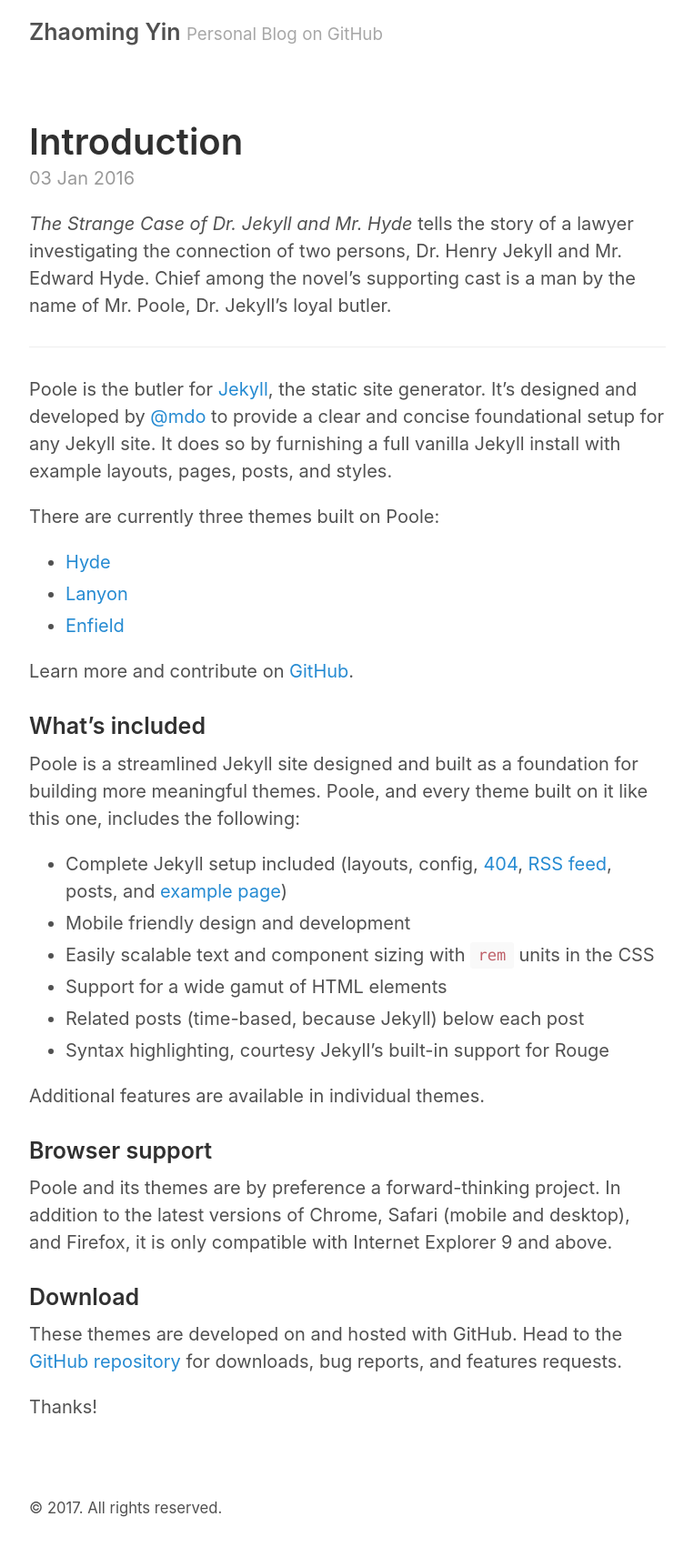
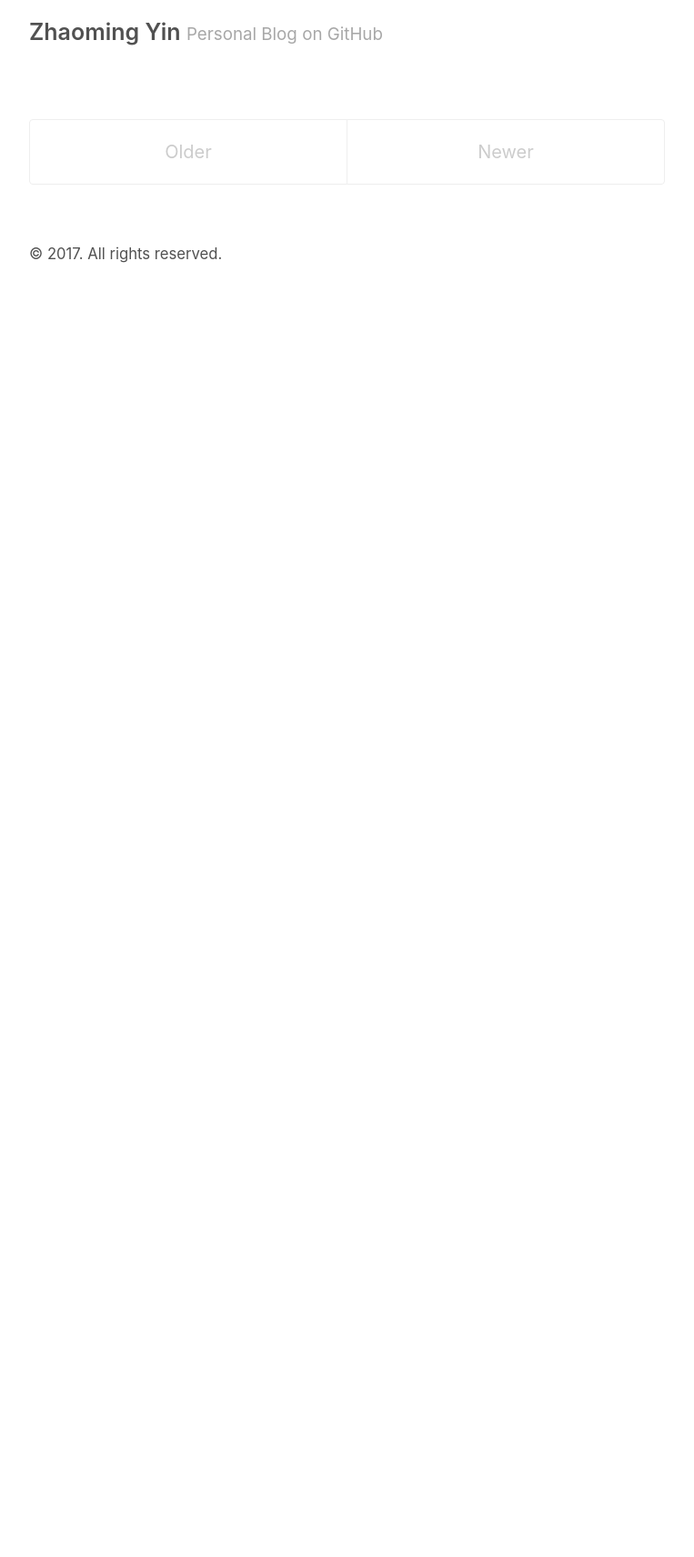
Before and after one commit to stplaydog/stplaydog1.github.io, a Jekyll site: the page built from index.html, in a window 1280 px wide. Shown: the whole page at 91% size, without its empty margins (258-1021 px from the left). Built offline with Jekyll 4.4.1, drawn with Linux system fonts in a browser that asks for light colours; the list of posts is cut into pages by our own code; after the commit the page ends 900 px from its top, so only the background shows below that.

```diff
--- a/_posts/2016-01-03-introduction.md
+++ /dev/null
@@ -1,41 +0,0 @@
----
-layout: post
-title: Introduction
----
-
-*The Strange Case of Dr. Jekyll and Mr. Hyde* tells the story of a lawyer investigating the connection of two persons, Dr. Henry Jekyll and Mr. Edward Hyde. Chief among the novel's supporting cast is a man by the name of Mr. Poole, Dr. Jekyll's loyal butler.
-
------
-
-Poole is the butler for [Jekyll](http://jekyllrb.com), the static site generator. It's designed and developed by [@mdo](https://twitter.com/mdo) to provide a clear and concise foundational setup for any Jekyll site. It does so by furnishing a full vanilla Jekyll install with example layouts, pages, posts, and styles.
-
-There are currently three themes built on Poole:
-
-* [Hyde](http://hyde.getpoole.com)
-* [Lanyon](http://lanyon.getpoole.com)
-* [Enfield](http://enfield.getpoole.com)
-
-Learn more and contribute on [GitHub]({{ site.github.repo }}).
-
-### What's included
-
-Poole is a streamlined Jekyll site designed and built as a foundation for building more meaningful themes. Poole, and every theme built on it like this one, includes the following:
-
-* Complete Jekyll setup included (layouts, config, [404]({{ site.baseurl }}/404.html), [RSS feed]({{ site.baseurl }}/atom.xml), posts, and [example page]({{ site.baseurl }}/about))
-* Mobile friendly design and development
-* Easily scalable text and component sizing with `rem` units in the CSS
-* Support for a wide gamut of HTML elements
-* Related posts (time-based, because Jekyll) below each post
-* Syntax highlighting, courtesy Jekyll's built-in support for Rouge
-
-Additional features are available in individual themes.
-
-### Browser support
-
-Poole and its themes are by preference a forward-thinking project. In addition to the latest versions of Chrome, Safari (mobile and desktop), and Firefox, it is only compatible with Internet Explorer 9 and above.
-
-### Download
-
-These themes are developed on and hosted with GitHub. Head to the [GitHub repository]({{ site.github.repo }}) for downloads, bug reports, and features requests.
-
-Thanks!
--- a/index.html
+++ b/index.html
@@ -19,7 +19,6 @@ title: Home
   {% endfor %}
 </div>
 
-<!--
 <div class="pagination">
   {% if paginator.next_page %}
     <a class="pagination-item older" href="{{ paginator.next_page_path | prepend: site.baseurl }}">Older</a>
@@ -32,4 +31,3 @@ title: Home
     <span class="pagination-item newer">Newer</span>
   {% endif %}
 </div>
--->
```
Also changed, not shown: _posts/2016-01-01-whats-jekyll.md (deleted, +0 -10 lines), _posts/2016-01-02-example-content.md (deleted, +0 -169 lines).
